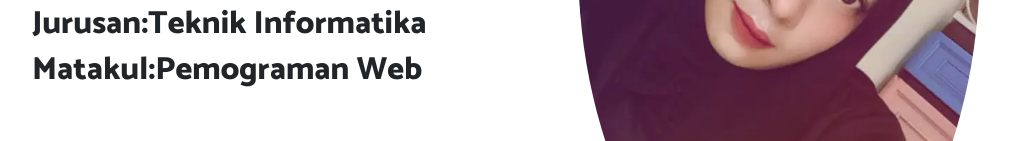
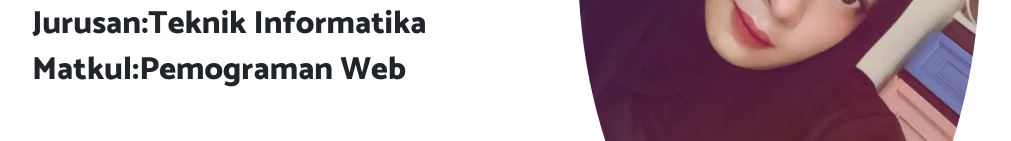
Before and after one commit to Nurul2407/nuruljulianah.github.io, a plain HTML site: page index.html in a window 1280 px wide. Shown: the part 1131-1272 px from the top of the page, without its empty margins (134-1145 px from the left). Drawn offline with nearby package versions, Linux system fonts and the light colour scheme.

Commit message:
Update index.html

```diff
--- a/index.html
+++ b/index.html
@@ -85,7 +85,7 @@
               <h2 class="display-4">Hallo!! Nama Aku Nurul Julianah</h2>
               <h2>Nim:2310027</h2>
               <h2>Jurusan:Teknik Informatika</h2>
-              <h2>Matakul:Pemograman Web</h2>
+              <h2>Matkul:Pemograman Web</h2>
               <p></p>
             </div>
           </div>
```
